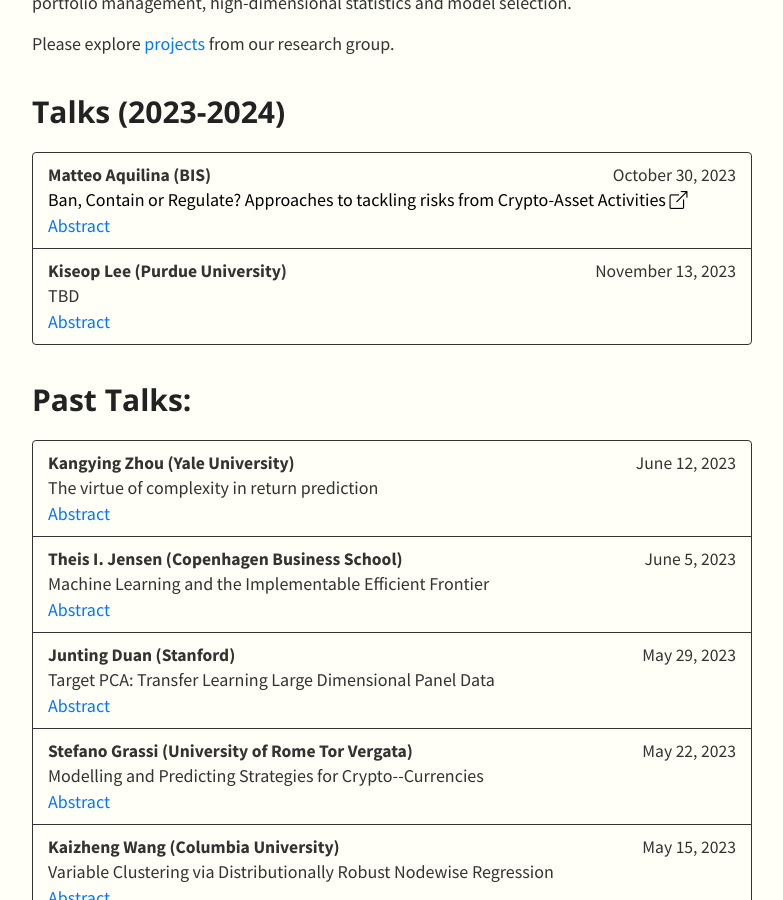
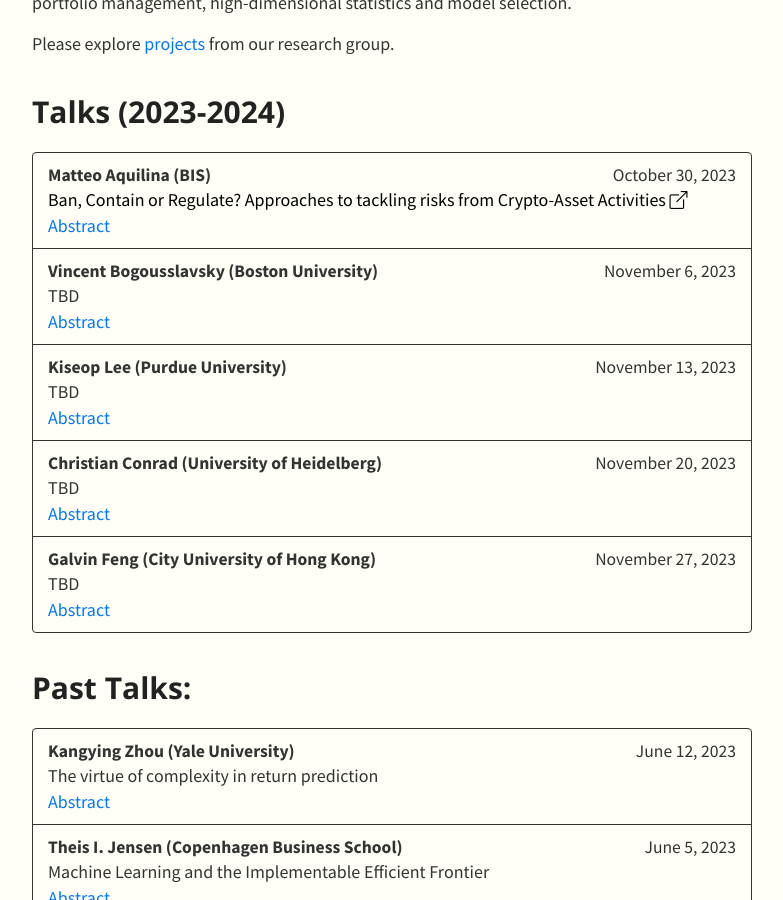
Before and after one commit to SML-Fin/SML-Fin.github.io, a Jekyll site: the page built from index.md, in a window 1280 px wide and 900 px high, scrolled down 438 px. Shown: the whole window, without its empty margins (248-1031 px from the left). Built offline with Jekyll 4.4.1, drawn with Linux system fonts in a browser that asks for light colours; nearby versions of some CDN libraries; our own code applies the rules of GitHub Pages for plain Markdown files.

Commit message:
updating with 4 november speakers

```diff
--- a/_data/talks.yml
+++ b/_data/talks.yml
@@ -5,8 +5,20 @@
       title: Ban, Contain or Regulate? Approaches to tackling risks from Crypto-Asset Activities
       abstract: The recent high-profile failures of a number of crypto firms have reignited the debate on the appropriate policy response to address the risks in crypto. The “shadow financial” functions enabled by crypto markets share many of the vulnerabilities of traditional finance and risks are often exacerbated by specific features of crypto. Authorities may consider different, and not mutually exclusive, lines of action to tackle the risks in crypto. These include (i) bans, which could tackle specific aspects of the crypto ecosystem, (ii) containment so that the real economy is insulated from crypto risks, and (iii) the regulation of the crypto sector. The paper highlights the pros and cons of the different approaches and proposes a framework to choose when bans, containment and regulation are most appropriate. In any case, central banks and public authorities could also work to make traditional financial more attractive, thereby allowing responsible innovation to thrive.
       link: https://papers.ssrn.com/sol3/papers.cfm?abstract_id=4325095
+    - speaker: Vincent Bogousslavsky (Boston University)
+      date: November 6, 2023
+      title: TBD
+      abstract: TBD
     - speaker: Kiseop Lee (Purdue University)
       date: November 13, 2023
+      title: TBD
+      abstract: TBD
+    - speaker: Christian Conrad (University of Heidelberg)
+      date: November 20, 2023
+      title: TBD
+      abstract: TBD
+    - speaker: Galvin Feng (City University of Hong Kong)
+      date: November 27, 2023
       title: TBD
       abstract: TBD
 
```
